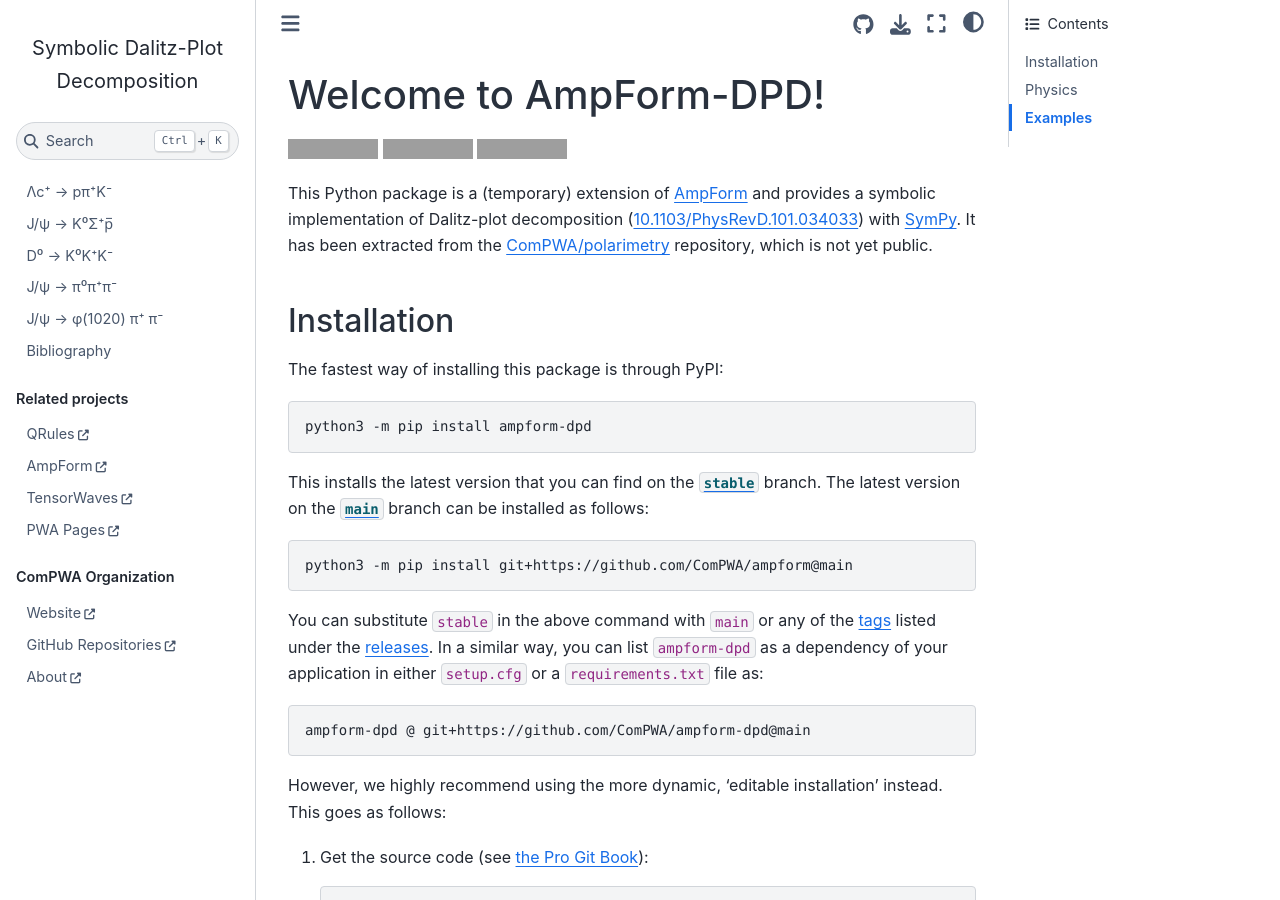
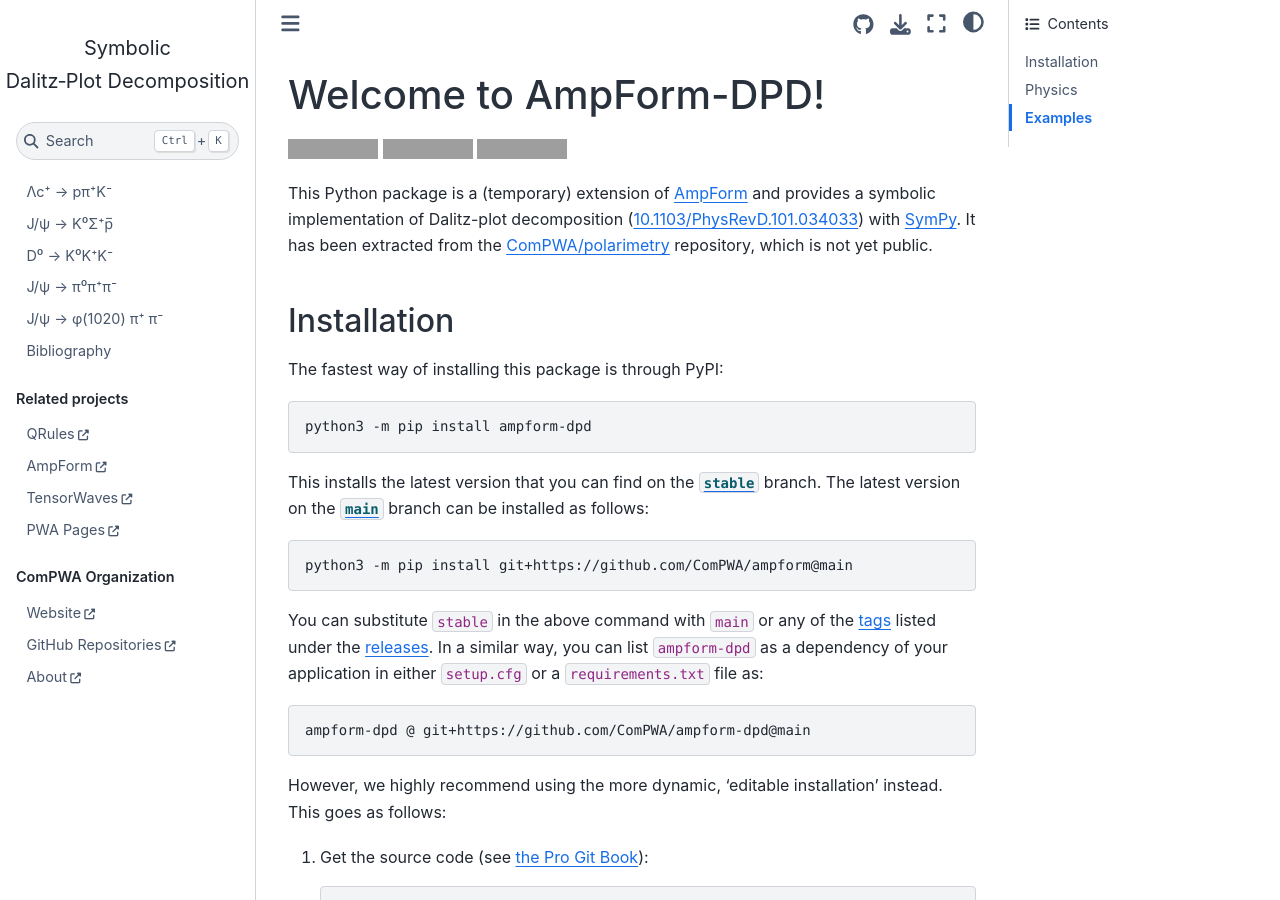
Before and after one commit to ComPWA/ampform-dpd, a Sphinx documentation site: the page built from docs/index.md, in a window 1280 px wide and 900 px high. Built offline with Sphinx 7.4.7 and the Sphinx Book theme 1.1.4, drawn with Linux system fonts in a browser that asks for light colours; pages that are not in the unit, such as notebooks, are missing from menus; the version number could not be read and is left out; cross-references to code outside the pages are shown as plain code; grey boxes are pictures that could not be loaded.

Commit message:
DOC: add ComPWA logo and favicon

```diff
--- a/docs/conf.py
+++ b/docs/conf.py
@@ -1,8 +1,11 @@
+from __future__ import annotations
+
 import os
 import shutil
 import subprocess
 import sys
 
+import requests
 from pybtex.plugin import register_plugin
 
 if sys.version_info < (3, 8):
@@ -27,11 +30,33 @@
     return "off"
 
 
+def get_logo_path() -> str | None:
+    path = "_static/logo.svg"
+    try:
+        _fetch_logo(
+            url="https://raw.githubusercontent.com/ComPWA/ComPWA/04e5199/doc/images/logo.svg",
+            output_path=path,
+        )
+    except requests.exceptions.ConnectionError:
+        pass
+    if os.path.exists(path):
+        return path
+    return None
+
+
 def get_version() -> str:
     try:
         return get_package_version("ampform_dpd")
     except PackageNotFoundError:
         return ""
+
+
+def _fetch_logo(url: str, output_path: str) -> None:
+    if os.path.exists(output_path):
+        return
+    online_content = requests.get(url, allow_redirects=True)
+    with open(output_path, "wb") as stream:
+        stream.write(online_content.content)
 
 
 def generate_api() -> None:
@@ -105,13 +130,16 @@
     "sphinx_togglebutton",
     "sphinxcontrib.bibtex",
 ]
+html_favicon = "_static/favicon.ico"
 html_last_updated_fmt = "%-d %B %Y"
+html_logo = get_logo_path()
 html_sourcelink_suffix = ""
 html_theme = "sphinx_book_theme"
 html_theme_options = {
     "launch_buttons": {
         "binderhub_url": "https://mybinder.org",
     },
+    "logo": {"text": "Symbolic Dalitz&#8209;Plot&nbsp;Decomposition"},
     "path_to_docs": "docs",
     "repository_branch": "main",
     "repository_url": "https://github.com/ComPWA/ampform-dpd",
@@ -121,7 +149,7 @@
     "use_issues_button": True,
     "use_repository_button": True,
 }
-html_title = "Symbolic Dalitz-Plot Decomposition"
+html_title = html_theme_options["logo"]["text"]
 intersphinx_mapping = {
     "IPython": ("https://ipython.readthedocs.io/en/stable", None),
     "ampform": ("https://ampform.readthedocs.io/en/stable", None),
```
Also changed, not shown: docs/_static/favicon.ico (added).
